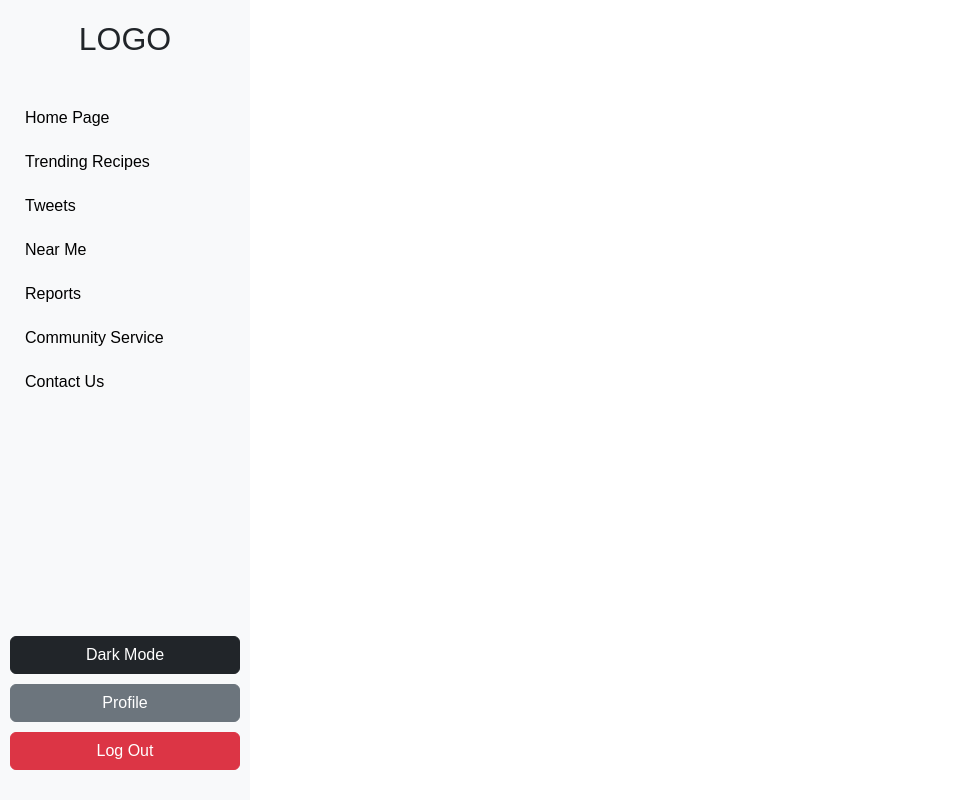
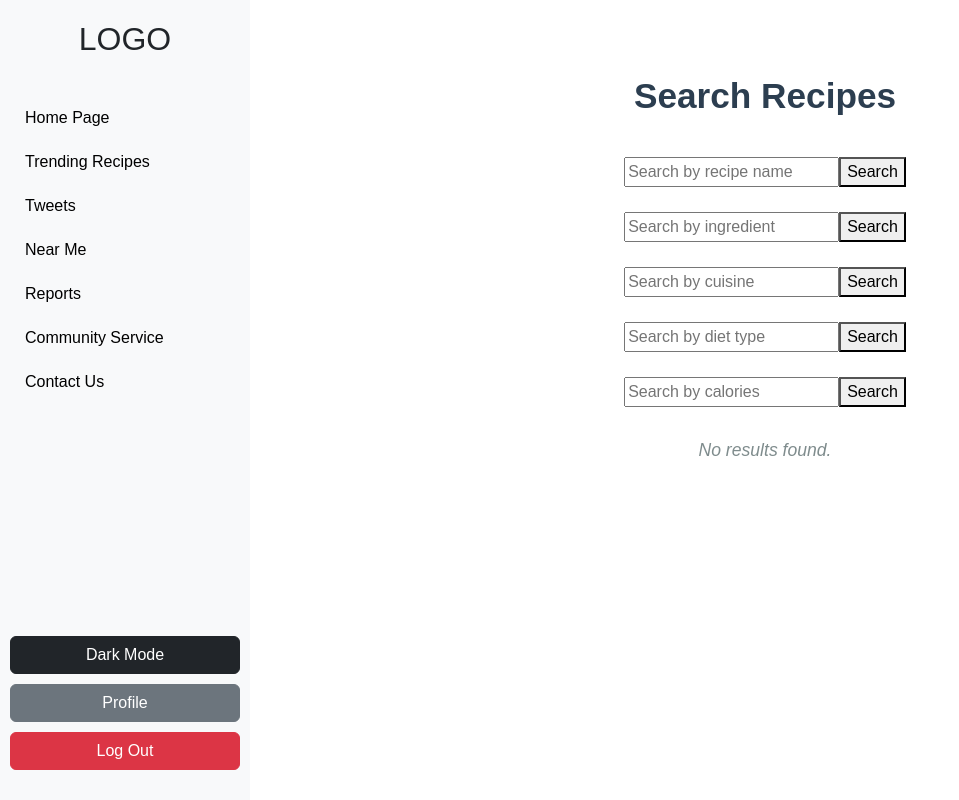
Before and after one commit to muuushfique/RannaBhai, a React (Create React App) app in the folder frontend/: page /Search in a window 1280 px wide. Shown: the whole page, without its empty margins (0-959 px from the left). Built offline with nearby package versions, Linux system fonts and the light colour scheme.

Commit message:
Add Search.js and RecipeDetails.css, modify App.js and Home.js

```diff
--- a/frontend/src/App.js
+++ b/frontend/src/App.js
@@ -7,6 +7,7 @@ import GovtIssues from './components/GovtIssues';
 import Contact from './components/Contact'
 import Ingredients from './components/Ingredients';
 import IngredientDetails from './components/IngredientDetails'; // For individual ingredient details
+import Search from './components/Search'
 import { BrowserRouter as Router, Routes, Route } from 'react-router-dom';
 
 function App() {
@@ -21,6 +22,7 @@ function App() {
           <Route path="contact-us" element={<Contact />} />
           <Route path="/ingredients" element={<Ingredients />} />
           <Route path="/ingredient/:id" element={<IngredientDetails />} />
+          <Route path="Search" element={<Search />} />
         </Routes>
       </div>
     </Router>
--- a/frontend/src/components/Home.js
+++ b/frontend/src/components/Home.js
@@ -174,6 +174,14 @@ function Home() {
           >
             View Ingredients
           </button>
+          <button
+            className="btn btn-primary"
+            style={{ marginTop: '10px', marginRight: '10px' }}
+            onClick={() => navigate('/Search')}
+          >
+  Search Recipes
+</button>
+
         </div>
         <select
           className="form-control"
--- /dev/null
+++ b/frontend/src/components/RecipeDetails.css
@@ -0,0 +1,64 @@
+.faq-container {
+    max-width: 900px;
+    margin: 50px auto;
+    padding: 25px;
+  }
+
+  .faq-title {
+    color: #2c3e50;
+    text-align: center;
+    margin-bottom: 40px;
+    font-size: 2.2rem;
+    font-weight: 700;
+  }
+
+  .faq-list {
+    display: flex;
+    flex-direction: column;
+    gap: 25px;
+  }
+
+  .faq-item {
+    background: #ffffff;
+    border-radius: 12px;
+    padding: 25px;
+    box-shadow: 0 4px 6px rgba(0, 0, 0, 0.08);
+    transition: all 0.3s ease;
+    border: 1px solid #f0f0f0;
+  }
+
+  .faq-item:hover {
+    transform: translateY(-3px);
+    box-shadow: 0 6px 12px rgba(0, 0, 0, 0.12);
+  }
+
+  .faq-question {
+    font-weight: 700;
+    color: #2c3e50;
+    margin-bottom: 15px;
+    font-size: 1.1rem;
+  }
+
+  .faq-answer {
+    color: #34495e;
+    line-height: 1.7;
+    font-size: 1rem;
+  }
+
+  .loading {
+    text-align: center;
+    color: #7f8c8d;
+    font-style: italic;
+    padding: 30px;
+    font-size: 1.1rem;
+  }
+
+  .error {
+    text-align: center;
+    color: #e74c3c;
+    padding: 25px;
+    background: #fdf2f2;
+    border-radius: 12px;
+    margin: 25px 0;
+    border: 1px solid #fbd5d5;
+  }
--- /dev/null
+++ b/frontend/src/components/Search.js
@@ -0,0 +1,134 @@
+//temp
+import React, { useState } from "react";
+import axios from "axios";
+import "./RecipeDetails.css";
+import { Link } from "react-router-dom";
+const Search = () => {
+  // Separate states for each search field
+  const [recipeNameQuery, setRecipeNameQuery] = useState("");
+  const [ingredientQuery, setIngredientQuery] = useState("");
+  const [cuisineQuery, setCuisineQuery] = useState("");
+  const [dietTypeQuery, setDietTypeQuery] = useState("");
+  const [caloriesQuery, setCaloriesQuery] = useState("");
+
+  const [error, setError] = useState(null);
+  const [searchResults, setSearchResults] = useState([]);
+
+  // Handle search submission for each field
+  const handleSearchSubmit = async (e, searchType, query) => {
+    e.preventDefault();
+
+    if (query.trim() === "") {
+      setError("Please enter a search term.");
+      return;
+    }
+
+    try {
+      const response = await axios.get(`http://localhost:1240/${searchType}`, {
+        params: { q: query },
+      });
+      setError(null);
+      setSearchResults(response.data);
+    } catch (err) {
+      setError(err.response?.data.message || "Error searching for recipe.");
+    }
+  };
+
+  return (
+    <div className="faq-container">
+      <h1 className="faq-title">Search Recipes</h1>
+      <div className="faq-list">
+
+      {/* Search by Recipe Name */}
+      <form
+        onSubmit={(e) =>
+          handleSearchSubmit(e, "search-recipe-name", recipeNameQuery)
+        }
+      >
+        <input
+          type="text"
+          placeholder="Search by recipe name"
+          value={recipeNameQuery}
+          onChange={(e) => setRecipeNameQuery(e.target.value)}
+        />
+        <button type="submit">Search</button>
+      </form>
+
+      {/* Search by Ingredient */}
+      <form
+        onSubmit={(e) =>
+          handleSearchSubmit(e, "search-ingredient", ingredientQuery)
+        }
+      >
+        <input
+          type="text"
+          placeholder="Search by ingredient"
+          value={ingredientQuery}
+          onChange={(e) => setIngredientQuery(e.target.value)}
+        />
+        <button type="submit">Search</button>
+      </form>
+
+      {/* Search by Cuisine */}
+      <form
+        onSubmit={(e) => handleSearchSubmit(e, "search-cuisine", cuisineQuery)}
+      >
+        <input
+          type="text"
+          placeholder="Search by cuisine"
+          value={cuisineQuery}
+          onChange={(e) => setCuisineQuery(e.target.value)}
+        />
+        <button type="submit">Search</button>
+      </form>
+
+      {/* Search by Diet Type */}
+      <form
+        onSubmit={(e) =>
+          handleSearchSubmit(e, "search-diet-type", dietTypeQuery)
+        }
+      >
+        <input
+          type="text"
+          placeholder="Search by diet type"
+          value={dietTypeQuery}
+          onChange={(e) => setDietTypeQuery(e.target.value)}
+        />
+        <button type="submit">Search</button>
+      </form>
+
+
+<form
+  onSubmit={(e) =>
+    handleSearchSubmit(e, "search-calories", caloriesQuery)
+  }
+>
+  <input
+    type="text"
+    placeholder="Search by calories"
+    value={caloriesQuery}
+    onChange={(e) => setCaloriesQuery(e.target.value)}
+  />
+  <button type="submit">Search</button>
+</form>
+</div>
+      {/* Error Message */}
+      {error && <p className="error">{error}</p>}
+      {searchResults.length === 0 ? (
+        <p className="loading">No results found.</p>
+      ) : (
+        <ul>
+          {searchResults.map((recipe) => (
+            <li key={recipe._id}>
+              <Link to={`/RecipeDetails/${recipe._id}`} className="faq-question">
+                {recipe.recipe_name}
+              </Link>
+            </li>
+          ))}
+        </ul>
+      )}
+    </div>
+  );
+};
+
+export default Search;
```
Also changed, not shown: 1 other file (tests, documents, lock files or other folders).
